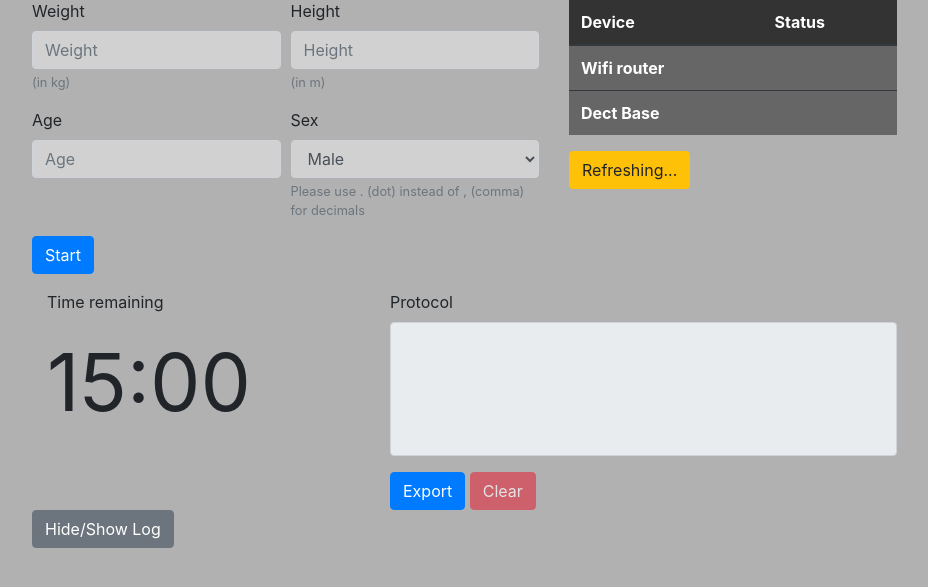
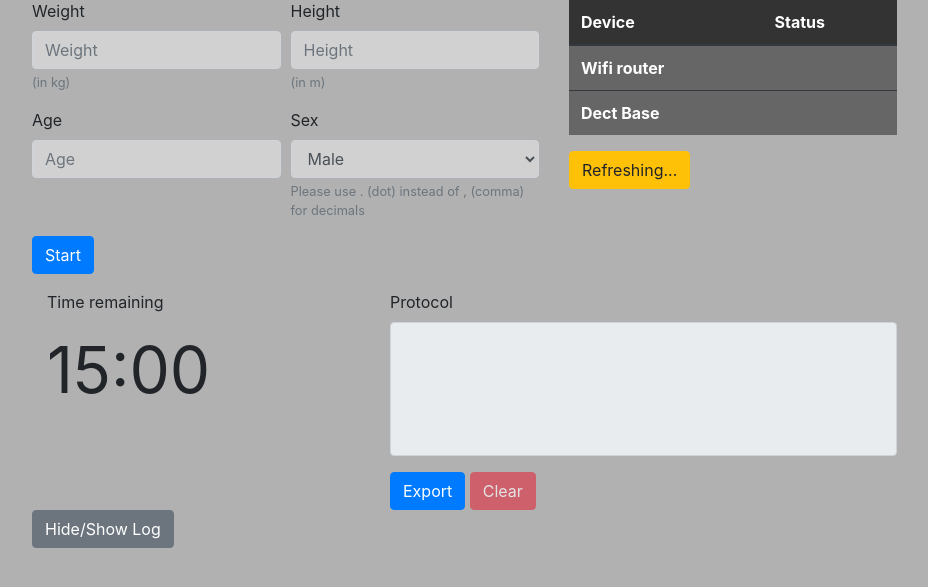
Before and after one commit to rasple/hrv-lab-gui, a Flask app: page / in a window 1280 px wide. Shown: the part 107-694 px from the top of the page, without its empty margins (86-1014 px from the left). Run offline with Flask 2, Linux system fonts and the light colour scheme; data that the repository does not hold is empty; some libraries are stand-ins or nearby versions.

Commit message:
made timer smaller

```diff
--- a/static/css/style.css
+++ b/static/css/style.css
@@ -7,7 +7,7 @@
 }
 
 #timer {
-font-size: 5em;
+font-size: 4em;
 }
 body {
     background-color: #b1b1b1;
```
